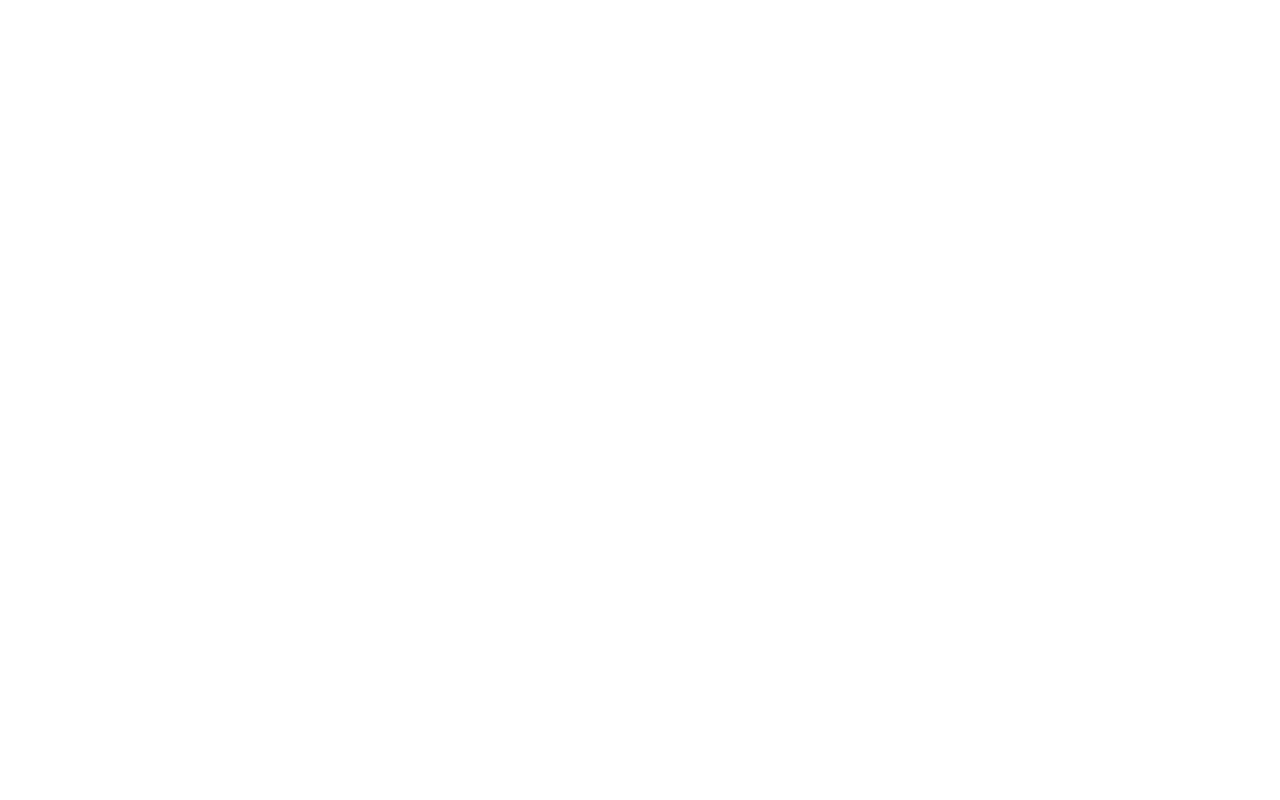
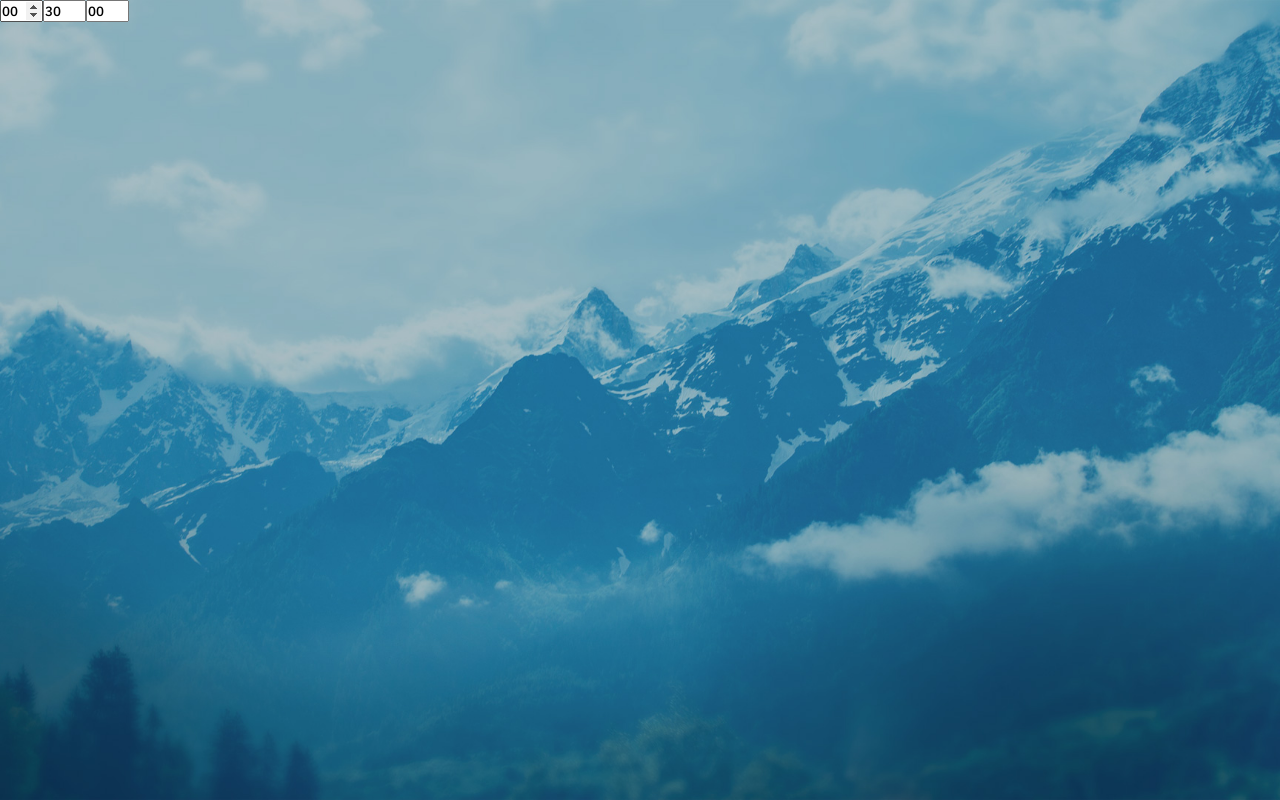
Before and after one commit to druzdaniil/countdown, a plain HTML site: page index.html in a window 1280 px wide. Drawn offline with Linux system fonts and the light colour scheme.

Commit message:
background

```diff
--- a/index.html
+++ b/index.html
@@ -7,6 +7,28 @@
 	<title>Countdown</title>
 </head>
 <body>
+	<div>
+		<div class="time-setter">
+			<div class="input-section">
+				<input type="number" class="hours" value="00" min="0" max="23" oninput="this.value = this.value.slice(0, 2)"></input>
+				<small></small>
+			</div>
+			<div class="input-section">
+				<input type="number" class="minutes" value="30" min="0" max="59" oninput="this.value = this.value.slice(0, 2)"></input>
+				<small></small>
+			</div>
+			<div class="input-section">
+				<input type="number" class="seconds" value="00" min="0" max="59" oninput="this.value = this.value.slice(0, 2)"></input>
+				<small></small>
+			</div>
+		</div>
+		<div class="countdown">
+
+		</div>
+		<div class="time-end">
+
+		</div>
+	</div>
 	<script src="main.js"></script>
 </body>
 </html>
--- a/style.css
+++ b/style.css
@@ -0,0 +1,28 @@
+@import url('https://fonts.googleapis.com/css2?family=IBM+Plex+Sans:wght@500&display=swap');
+
+* {
+	margin: 0;
+	padding: 0;
+	box-sizing: border-box;
+	font-family: "IBM Plex Sans", sans-serif;;
+}
+
+body > div {
+	background: url(ww-intenser-faith.jpg) no-repeat center;
+	background-size: cover;
+	width: 100%;
+	height: 100vh;
+	z-index: -1;
+	left: 0;
+	top: 0;
+	position: fixed;
+}
+
+.time-setter {
+	display: flex;
+	flex-flow: row nowrap;
+	width: 70%;
+	height: 35%;
+	z-index: 0;
+
+}
```
